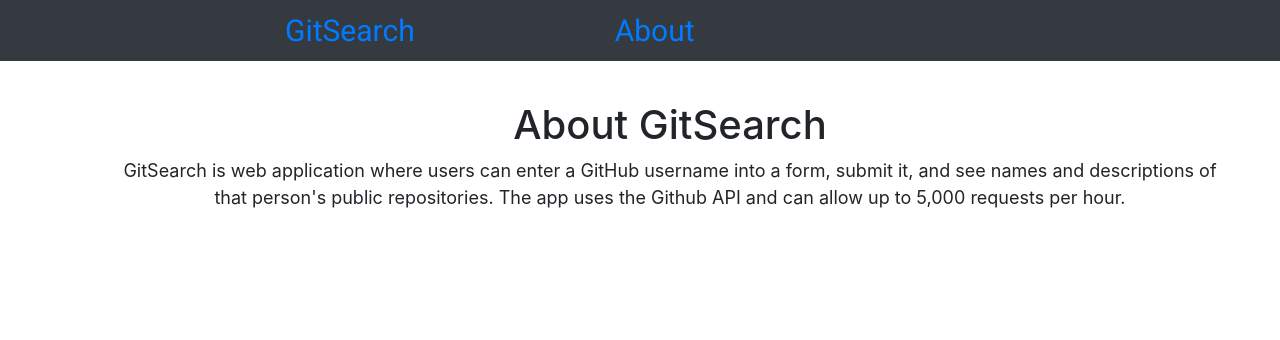
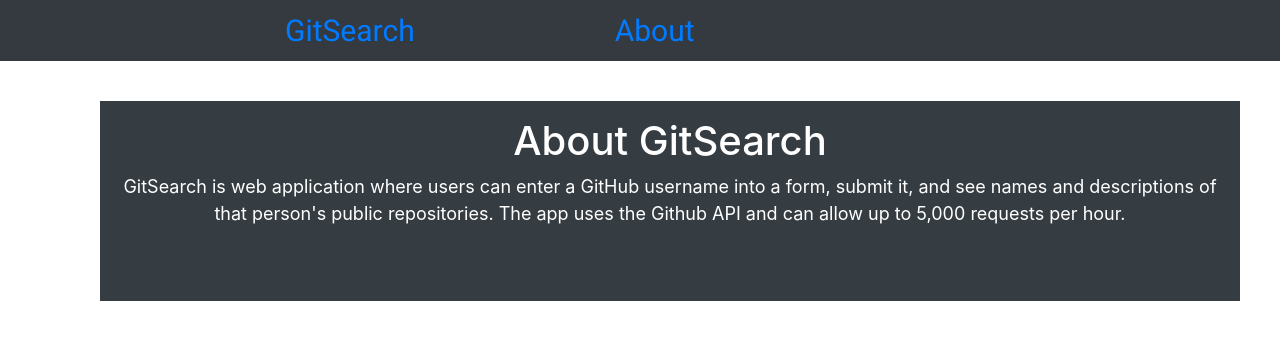
Before and after one commit to TonyKioko/Github_Search, an Angular app: page /about in a window 1280 px wide. Shown: the top 340 px of the page. Built offline with nearby package versions, Linux system fonts and the light colour scheme.

Commit message:
style the about page

```diff
--- a/src/app/about/about.component.css
+++ b/src/app/about/about.component.css
@@ -3,4 +3,8 @@
     /* margin:auto; */
     font-size: 18px;
     margin: 40px 100px;
+    padding:16px;
+  color:white;
+  background-color: #363D42;
+  height:200px;
 }
```
